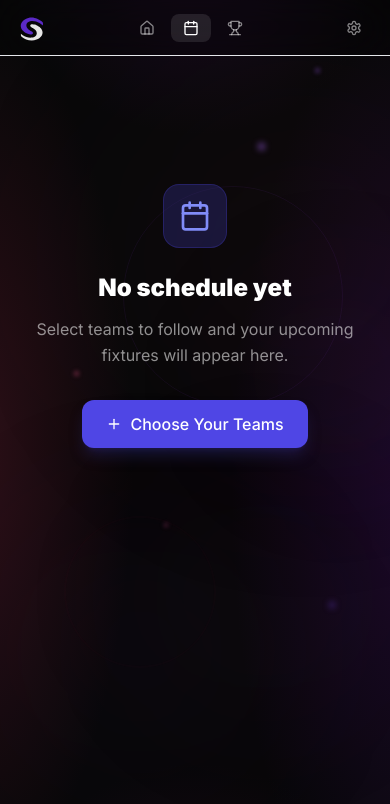
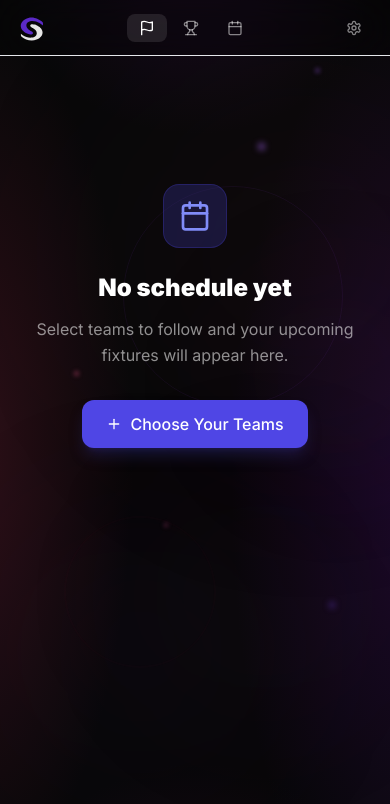
Before and after one commit to andrewdyoung3/sports-house, a Next.js app: page /schedule in a window 390 px wide. Shown: the top 804 px of the page. Built offline with nearby package versions, Linux system fonts and the light colour scheme.

Commit message:
feat: remove Home nav item, Flag icon for Schedule, Calendar in navbar triggers mobile sheet

```diff
--- a/src/app/schedule/page.tsx
+++ b/src/app/schedule/page.tsx
@@ -782,8 +782,13 @@ export default function SchedulePage() {
   const [expandedId,      setExpandedId]      = useState<string | null>(null);
   const [everExpandedIds, setEverExpandedIds] = useState<Set<string>>(new Set());
 
-  // Mobile calendar bottom sheet
+  // Mobile calendar bottom sheet — opened by the navbar Calendar button via custom event
   const [calendarOpen, setCalendarOpen] = useState(false);
+  useEffect(() => {
+    const handler = () => setCalendarOpen(true);
+    window.addEventListener('sporthouse:open-calendar', handler);
+    return () => window.removeEventListener('sporthouse:open-calendar', handler);
+  }, []);
 
   // Calendar click — temporary glow on the clicked date's fixtures
   const [clickedDateKey, setClickedDateKey] = useState<string | null>(null);
@@ -1051,7 +1056,7 @@ export default function SchedulePage() {
       )}
 
       {/* ── Two-column layout: schedule list + sidebar ── */}
-      <div className="lg:grid lg:grid-cols-[1fr_270px] lg:gap-6 lg:items-start pb-20 lg:pb-0">
+      <div className="lg:grid lg:grid-cols-[1fr_270px] lg:gap-6 lg:items-start">
 
         {/* ── Left column: filters + schedule ── */}
         <div>
@@ -1242,20 +1247,7 @@ export default function SchedulePage() {
       </div>
       </div>{/* end transition-opacity wrapper */}
 
-      {/* ── Mobile-only: fixed bottom bar ── */}
-      {!activeLoading && (
-        <div className="fixed bottom-0 left-0 right-0 z-40 lg:hidden bg-black/70 backdrop-blur-xl border-t border-white/8 flex items-center justify-around px-6 py-2">
-          <button
-            onClick={() => setCalendarOpen(true)}
-            className="flex flex-col items-center gap-1 text-white/50 hover:text-white transition-colors py-1"
-          >
-            <Calendar className="h-5 w-5" />
-            <span className="text-[10px] font-medium">Calendar</span>
-          </button>
-        </div>
-      )}
-
-      {/* ── Mobile calendar bottom sheet ── */}
+      {/* ── Mobile calendar bottom sheet (triggered from navbar Calendar button) ── */}
       {calendarOpen && (
         <>
           {/* Backdrop */}
--- a/src/components/layout/navbar.tsx
+++ b/src/components/layout/navbar.tsx
@@ -2,22 +2,26 @@
 
 import Link from 'next/link';
 import { usePathname } from 'next/navigation';
-import { Home, Calendar, Trophy, Settings } from 'lucide-react';
+import { Flag, Trophy, Settings, Calendar } from 'lucide-react';
 import { cn } from '@/lib/utils';
 
 const NAV_LINKS = [
-  { href: '/',         label: 'Home',     icon: Home },
-  { href: '/schedule', label: 'Schedule', icon: Calendar },
+  { href: '/schedule', label: 'Schedule', icon: Flag },
   { href: '/results',  label: 'Results',  icon: Trophy },
 ];
 
 export function Navbar() {
   const pathname = usePathname();
+  const onSchedule = pathname === '/schedule';
+
+  function openCalendar() {
+    window.dispatchEvent(new CustomEvent('sporthouse:open-calendar'));
+  }
 
   return (
     <nav className="fixed top-0 left-0 right-0 z-50 h-14 bg-black/25 backdrop-blur-xl border-b border-white/8">
       <div className="max-w-7xl mx-auto px-4 h-full flex items-center justify-between">
-        {/* Logo — SVG icon mark (transparent bg) + white wordmark */}
+        {/* Logo — links to home (replaces the Home nav item) */}
         <Link href="/" className="flex items-center gap-2 group opacity-90 hover:opacity-100 transition-opacity">
           <img
             src="/icon-mark.svg"
@@ -50,6 +54,18 @@ export function Navbar() {
               </Link>
             );
           })}
+
+          {/* Calendar — only shown on the schedule page on mobile (desktop has sidebar) */}
+          {onSchedule && (
+            <button
+              onClick={openCalendar}
+              className="lg:hidden flex items-center gap-1.5 px-3 py-1.5 rounded-lg text-sm font-medium text-white/50 hover:text-white hover:bg-white/8 transition-all"
+              aria-label="Open calendar"
+            >
+              <Calendar className="h-4 w-4" />
+              <span className="hidden sm:block">Calendar</span>
+            </button>
+          )}
         </div>
 
         {/* Right side — Teams settings */}
```
